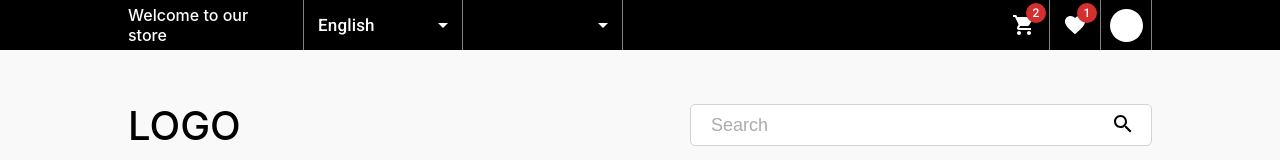
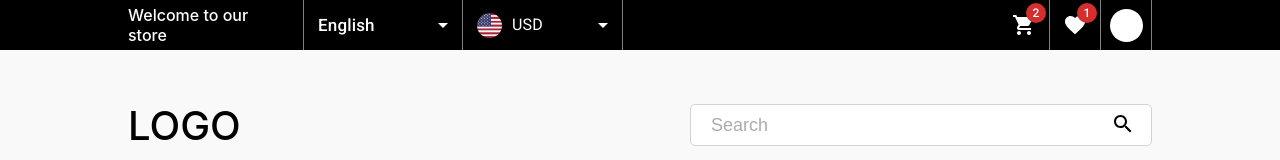
Before and after one commit to MagPtak/ShopApp, a React (Create React App) app: page / in a window 1280 px wide. Shown: the top 160 px of the page. Built offline with nearby package versions, Linux system fonts and the light colour scheme; the HTML template or start-up script is replaced by a standard one.

Commit message:
[JRD-4] change currency select in Header component

```diff
--- a/src/components/Header/Topbar/Topbar.css
+++ b/src/components/Header/Topbar/Topbar.css
@@ -1,6 +1,6 @@
 .HeaderContainer {
   height: 50px;
-  background-color: black;
+  background-color: rgb(0, 0, 0);
   color: #fff;
   font-size: 16px;
   font-weight: 500;
@@ -46,19 +46,17 @@
   height: 35px;
 }
 
-.flagContainer p{
-  display: flex;
+.flagContainer img{
+  margin-right: 10px;
+  width: 25px;
+  height: 25px;
+  border-radius: 50%;
+  background-size: 100%;
+  object-fit: fill;
 
 }
 
-/* .inr, .usd, .nzd, .gmd, .ilr, .eur {
-  height: 25px;
-  width: 25px;
-  border-radius: 50%;
-  background-size: 100%;
-  background-repeat: no-repeat;
-  margin-right: 10px;
-} */
+
 
 .cartButtonContainer,
 .favoriteButtonContainer,
--- a/src/components/Header/Topbar/Topbar.styles.ts
+++ b/src/components/Header/Topbar/Topbar.styles.ts
@@ -4,6 +4,7 @@ export const useStyles = makeStyles({
   selectFirst: {
     color: "white",
     height: "50px",
+    width: 160,
     borderRight: "1px solid grey",
     borderLeft: "1px solid grey",
     "& .MuiSvgIcon-root": {
@@ -14,6 +15,8 @@ export const useStyles = makeStyles({
     color: "white",
     fontWeight: "400",
     height: "50px",
+    width: 160,
+    alignContent: "center",
     borderRight: "1px solid grey",
     "& .MuiSvgIcon-root": {
       color: "white",
--- a/src/components/Header/Topbar/Topbar.tsx
+++ b/src/components/Header/Topbar/Topbar.tsx
@@ -5,16 +5,33 @@ import ShoppingCartIcon from '@mui/icons-material/ShoppingCart';
 import { Favorite } from '@mui/icons-material';
 import { useStyles } from './Topbar.styles';
 import { currencies } from './currencies';
-import SelectItem from './SelectItem/SelectItem';
+import OutlinedInput from '@mui/material/OutlinedInput';
+import ListItemText from '@mui/material/ListItemText';
+import { SelectChangeEvent } from '@mui/material/Select';
 
+const ITEM_HEIGHT = 48;
+const ITEM_PADDING_TOP = 8;
+const MenuProps = {
+  PaperProps: {
+    style: {
+      maxHeight: ITEM_HEIGHT * 4.5 + ITEM_PADDING_TOP,
+      width: 140,
+      border: 'none',
+    },
+  },
+};
 
 const Header: React.FC<Record<string, unknown>> = () => {
   const [language, setLanguage] = useState('English')
-  const [currency, setCurrency] = useState("USD")
   const [anchorEl, setAnchorEl] = useState(null)
   const [anchorElFav, setAnchorElFav] = useState(null)
+  const [currency, setCurrency] = useState('USD');
 
   const classes = useStyles();
+
+  const handleChange = (event: SelectChangeEvent) => {
+    setCurrency(event.target.value as string);
+  };
 
   return (
     <header className='HeaderContainer'>
@@ -28,7 +45,7 @@ const Header: React.FC<Record<string, unknown>> = () => {
               <Select
                 labelId="select-demo"
                 id="demo-simple-select"
-                sx={{ color: 'white', borderRadius: 0, fontSize: '17px', fontWeight: '500',}}
+                sx={{ color: 'white', borderRadius: 0, fontSize: '17px', fontWeight: '500'}}
                 className={classes.selectFirst}
                 value={language}
                 onChange={(e) => setLanguage(e.target.value)}
@@ -39,24 +56,26 @@ const Header: React.FC<Record<string, unknown>> = () => {
             </FormControl>
           </div>
           <div className='currencyContainer'>
-            <FormControl fullWidth>
+
+            <FormControl sx={{color: 'white', border: 'none', }}  >
               <Select
-                labelId="select-demo"
-                sx={{ color: 'white', borderRadius: 0, fontSize: '17px', fontWeight: '500'}}
+                sx={{borderRadius: 0, color: 'white'}}
+                labelId="demo-simple-select-label"
+                id="demo-simple-select"
+                value={currency}
                 className={classes.selectSecond}
-                value={currency}
-                onChange={(e) => setCurrency(e.target.value)}
+                onChange={handleChange}
+                input={<OutlinedInput />}
+                MenuProps={MenuProps}
               >
-                <div>
-                  {currencies.map((currency) => (
-                    <li key={currency.id}>
-                      <SelectItem
-                      name={currency.name}
-                      url={currency.url}
-                      />
-                    </li>
-                  ))}
-                </div>
+                {currencies.map((currency) => (
+                  <MenuItem key={currency.id} value={currency.name} sx={{ padding: 0}}>
+                    <div className='flagContainer'>
+                      <img src={currency.url}/>
+                      <ListItemText primary={currency.name} />
+                    </div>
+                  </MenuItem>
+                ))}
               </Select>
             </FormControl>
           </div>
--- a/src/components/Header/Topbar/currencies.ts
+++ b/src/components/Header/Topbar/currencies.ts
@@ -2,31 +2,31 @@ export const currencies = [
   {
     id: 1,
     name: "INR",
-    url: "../../../assets/inr.png",
+    url: require("../../../assets/inr.png"),
   },
   {
     id: 2,
     name: "USD",
-    url: "../../../assets/usd.png",
+    url: require("../../../assets/usd.png"),
   },
   {
     id: 3,
     name: "NZD",
-    url: "../../../assets/nzd.png",
+    url: require("../../../assets/nzd.png"),
   },
   {
     id: 4,
     name: "GMD",
-    url: "../../../assets/gmd.png",
+    url: require("../../../assets/gmd.png"),
   },
   {
     id: 5,
     name: "ILR",
-    url: "../../../assets/ilr.png",
+    url: require("../../../assets/ilr.png"),
   },
   {
     id: 6,
     name: "EUR",
-    url: "../../../assets/eur.png",
+    url: require("../../../assets/eur.png"),
   },
 ];
```
